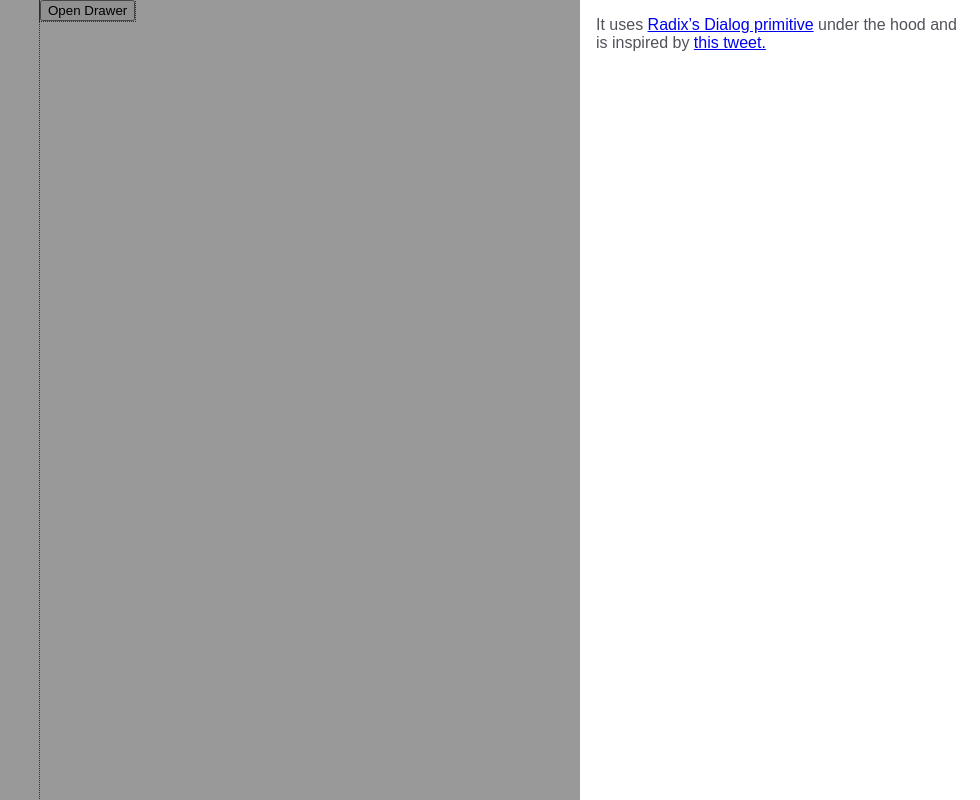
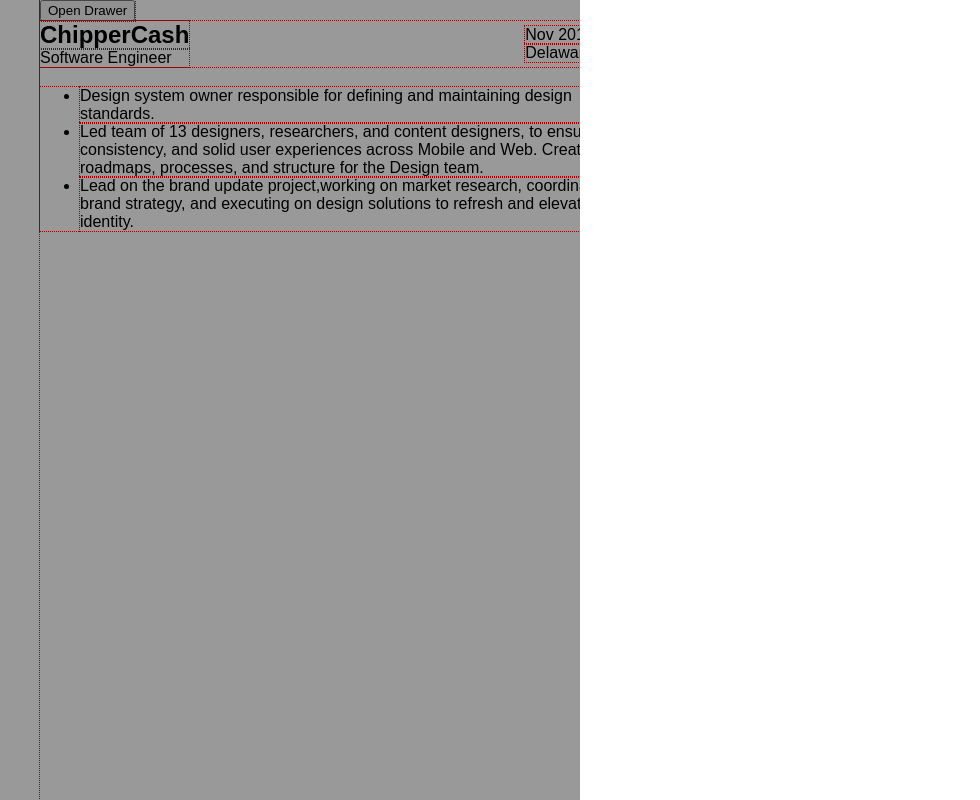
Before and after one commit to casprine/resume-builder, a React (Vite) app: page / in a window 1280 px wide. Both pictures are taken after a click on the button "Open Drawer". Shown: the whole page, without its empty margins (300-1280 px from the left). Built offline with nearby package versions, Linux system fonts and the light colour scheme; a web font is replaced by a local one.

Commit message:
setup vaul dialog

```diff
--- a/src/App.tsx
+++ b/src/App.tsx
@@ -10,9 +10,9 @@
     <>
       <div className="resume">
         <ExperienceBlockEditor />
-        {/* {experienceBlocks.map((experience) => {
+        {experienceBlocks.map((experience) => {
           return <ExperienceBlock experience={experience} key={experience.id} />;
-        })} */}
+        })}
       </div>
     </>
   );
--- a/src/components/ExperienceBlockEditor.tsx
+++ b/src/components/ExperienceBlockEditor.tsx
@@ -8,9 +8,9 @@
       </Drawer.Trigger>
       <Drawer.Portal>
         <Drawer.Overlay className="fixed inset-0 bg-black/40" />
-        <Drawer.Content className="bg-white flex flex-col rounded-t-[10px] h-full w-[400px] mt-24 fixed bottom-0 right-0">
+        <Drawer.Content className="bg-white flex flex-col rounded h-full w-[400px] mt-24 fixed bottom-0 right-0">
           <div className="p-4 bg-white flex-1 h-full">
-            <div className="max-w-md mx-auto">
+            {/* <div className="max-w-md mx-auto">
               <p className="text-zinc-600 mb-8">
                 It uses{' '}
                 <a
@@ -29,7 +29,7 @@
                   this tweet.
                 </a>
               </p>
-            </div>
+            </div> */}
           </div>
         </Drawer.Content>
       </Drawer.Portal>
--- a/src/index.scss
+++ b/src/index.scss
@@ -161,3 +161,8 @@
 .underline {
   text-decoration-line: underline;
 }
+
+.rounded {
+  border-top-left-radius: 10px;
+  border-top-right-radius: 10px;
+}
```
